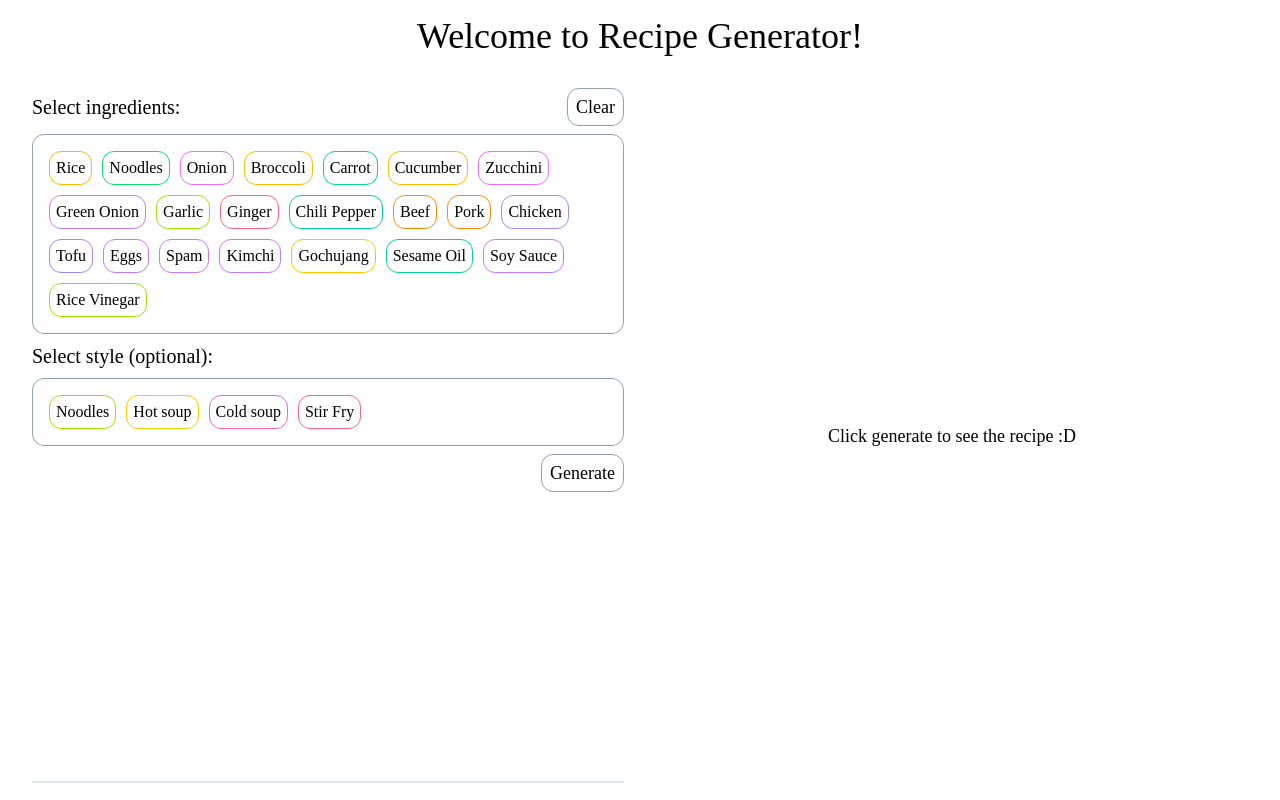
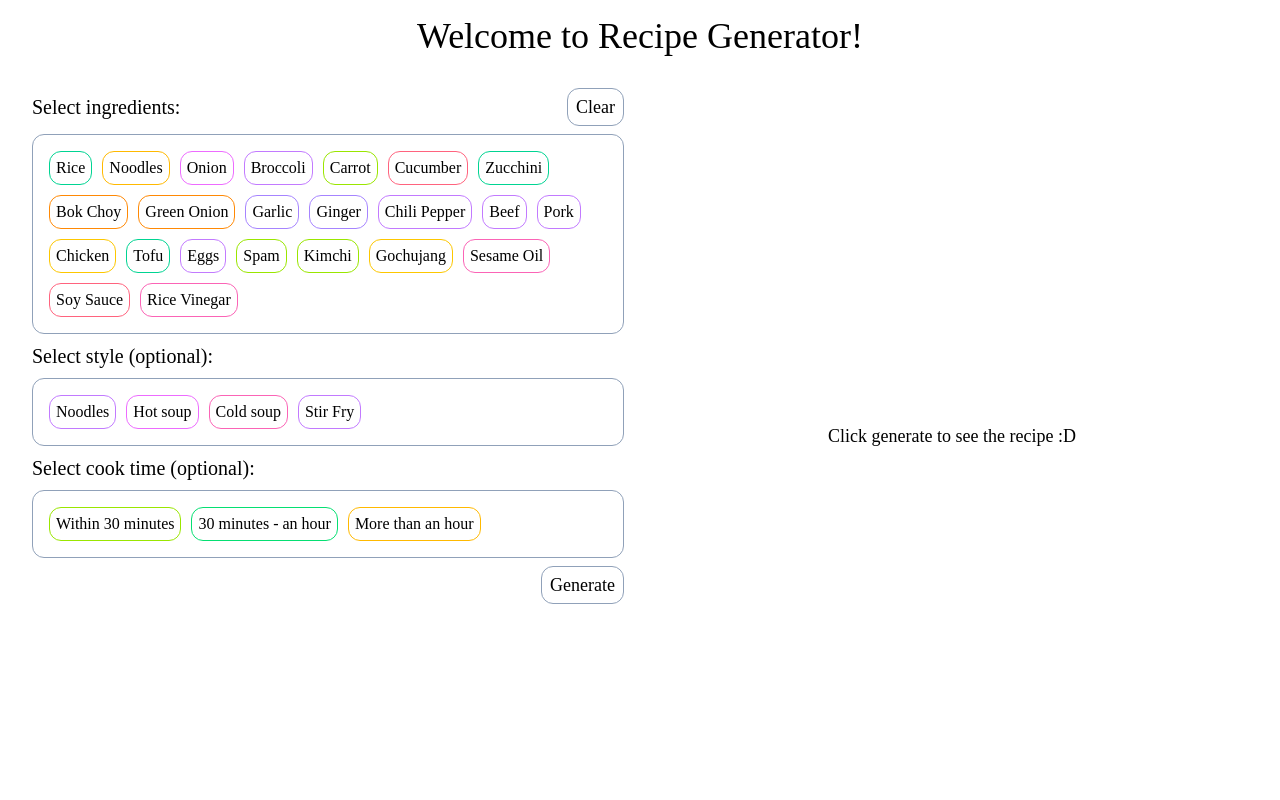
Before and after one commit to joanne5548/eatsy-bitsy-kitchen, a React (Vite) app in the folder client/: page / in a window 1280 px wide. Built offline with nearby package versions, Linux system fonts and the light colour scheme; a web font is replaced by a local one.

Commit message:
fixed image!

```diff
--- a/client/src/components/OptionsPanel.tsx
+++ b/client/src/components/OptionsPanel.tsx
@@ -1,6 +1,6 @@
 import { useState } from "react";
 import { getResults } from "../lib/apis";
-import { ingredients, foodStyles } from "../lib/list";
+import { ingredients, foodStyles, cookTime } from "../lib/list";
 import OptionButton from "./InputButton";
 import { useSetAtom } from "jotai";
 import { generatedRecipeAtom, generatingRecipeAtom } from "../lib/atoms";
@@ -11,6 +11,9 @@ const OptionsPanel = () => {
         new Set<string>()
     );
     const [selectedStyle, setSelectedStyle] = useState<string | null>(null);
+    const [selectedCookTime, setSelectedCookTime] = useState<string | null>(
+        null
+    );
     const setGeneratedRecipe = useSetAtom(generatedRecipeAtom);
     const setGeneratingRecipe = useSetAtom(generatingRecipeAtom);
 
@@ -27,13 +30,20 @@ const OptionsPanel = () => {
 
     const updateStyles = (newStyle: string) => {
         if (selectedStyle === newStyle) {
-            console.log("null");
             setSelectedStyle(null);
         } else {
             console.log(newStyle);
             setSelectedStyle(newStyle);
         }
     };
+
+    const updateCookTime = (newCookTime: string) => {
+        if (selectedStyle === newCookTime) {
+            setSelectedCookTime(null);
+        } else {
+            setSelectedCookTime(newCookTime);
+        }
+    }
 
     const setGeneratingRecipeToFalse = () => {
         setGeneratingRecipe(false);
@@ -47,7 +57,7 @@ const OptionsPanel = () => {
 
     const handleGenerateButtonClick = async () => {
         if (!selectedIngredients.size) {
-            alert("Please select ingredients to generate recipe.")
+            alert("Please select ingredients to generate recipe.");
             return;
         }
 
@@ -60,12 +70,12 @@ const OptionsPanel = () => {
                 style: selectedStyle,
             };
         }
-        // if (cookTime) {
-        //     options = {
-        //         ...options,
-        //         cookTime: cookTime
-        //     }
-        // }
+        if (selectedCookTime) {
+            options = {
+                ...options,
+                cook_time: selectedCookTime,
+            };
+        }
         console.log(options);
 
         setGeneratedRecipe(null);
@@ -80,7 +90,7 @@ const OptionsPanel = () => {
     };
 
     return (
-        <div className="flex flex-col gap-2 pb-4 border-b-2 border-slate-200 sm:w-1/2">
+        <div className="flex flex-col gap-2 pb-4 border-b-2 border-slate-200 sm:border-b-0 sm:w-1/2">
             <div className="flex flex-row justify-between items-center">
                 <div className="text-lg sm:text-xl">Select ingredients:</div>
                 <button
@@ -96,7 +106,7 @@ const OptionsPanel = () => {
                         key={ingredient}
                         buttonName={ingredient}
                         selected={selectedIngredients.has(ingredient)}
-                        updateOptionList={(() => updateIngredients(ingredient))}
+                        updateOptionList={() => updateIngredients(ingredient)}
                     />
                 ))}
             </div>
@@ -107,7 +117,20 @@ const OptionsPanel = () => {
                         key={style}
                         buttonName={style}
                         selected={style === selectedStyle}
-                        updateOptionList={(() => updateStyles(style))}
+                        updateOptionList={() => updateStyles(style)}
+                    />
+                ))}
+            </div>
+            <div className="text-lg sm:text-xl">
+                Select cook time (optional):
+            </div>
+            <div className="flex flex-wrap flex-row gap-2.5 w-full p-4 rounded-xl text-base border-[1px] border-slate-400">
+                {cookTime.map((time) => (
+                    <OptionButton
+                        key={time}
+                        buttonName={time}
+                        selected={time === selectedCookTime}
+                        updateOptionList={() => updateCookTime(time)}
                     />
                 ))}
             </div>
--- a/client/src/components/RecipePanel.tsx
+++ b/client/src/components/RecipePanel.tsx
@@ -11,12 +11,16 @@ const RecipePanel = () => {
             {generatedRecipe ? (
                 <div className="flex flex-col gap-2 h-full">
                     <div className="text-[22px]">{generatedRecipe.name}</div>
-                    {generatedRecipe.img_url && <img
-                        src={generatedRecipe.img_url}
-                        className="self-center w-full max-w-[40rem] h-1/6 object-cover rounded-xl"
-                    />}
-                    <div className="text-lg self-end">
-                        {generatedRecipe.cook_time}
+                    <div className="flex flex-col gap-2 sm:flex-row sm:justify-between">
+                        {generatedRecipe.img_url && (
+                            <img
+                                src={generatedRecipe.img_url}
+                                className="self-center object-cover rounded-xl"
+                            />
+                        )}
+                        <div className="text-lg self-end">
+                            {generatedRecipe.cook_time}
+                        </div>
                     </div>
                     <div className="flex flex-col gap-1">
                         {generatedRecipe.steps.map((step, index) => {
--- a/client/src/lib/interfaces.ts
+++ b/client/src/lib/interfaces.ts
@@ -1,8 +1,7 @@
 export interface InputOptions {
     ingredients: string[];
     style?: string;
-    cookTime?: string;
-    // TODO: insert style and cook time as optional - then finish type hinting in data_model.py
+    cook_time?: string;
 }
 
 export interface Recipe {
--- a/client/src/lib/list.ts
+++ b/client/src/lib/list.ts
@@ -6,6 +6,7 @@ export const ingredients: string[] = [
     "Carrot",
     "Cucumber",
     "Zucchini",
+    "Bok Choy",
     "Green Onion",
     "Garlic",
     "Ginger",
@@ -30,10 +31,10 @@ export const foodStyles: string[] = [
     "Stir Fry",
 ];
 
-export const cookingTimes: string[] = [
+export const cookTime: string[] = [
     "Within 30 minutes",
     "30 minutes - an hour",
-    "More than an hour"
+    "More than an hour",
 ];
 
 export const colors: string[] = [
```
Also changed, not shown: 2 other files (tests, documents, lock files or other folders).
